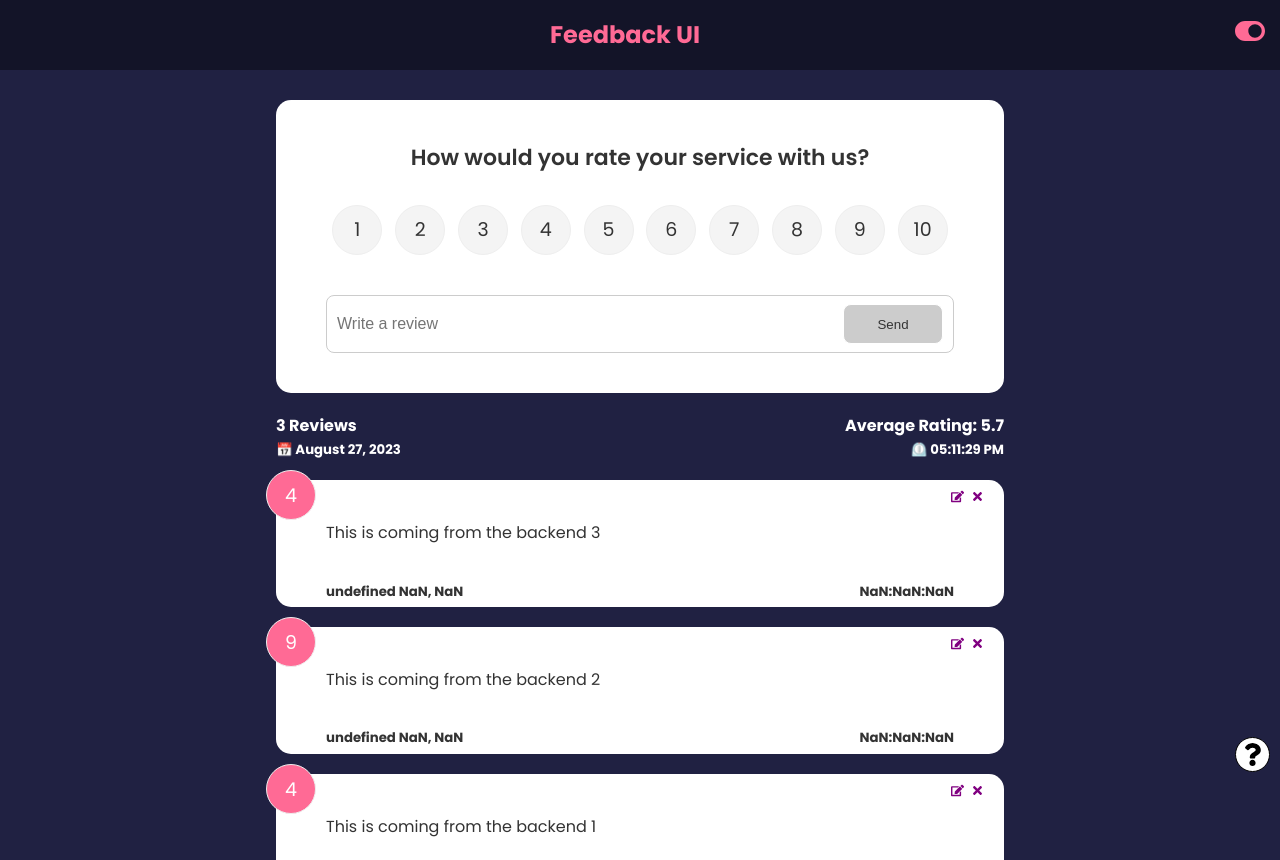
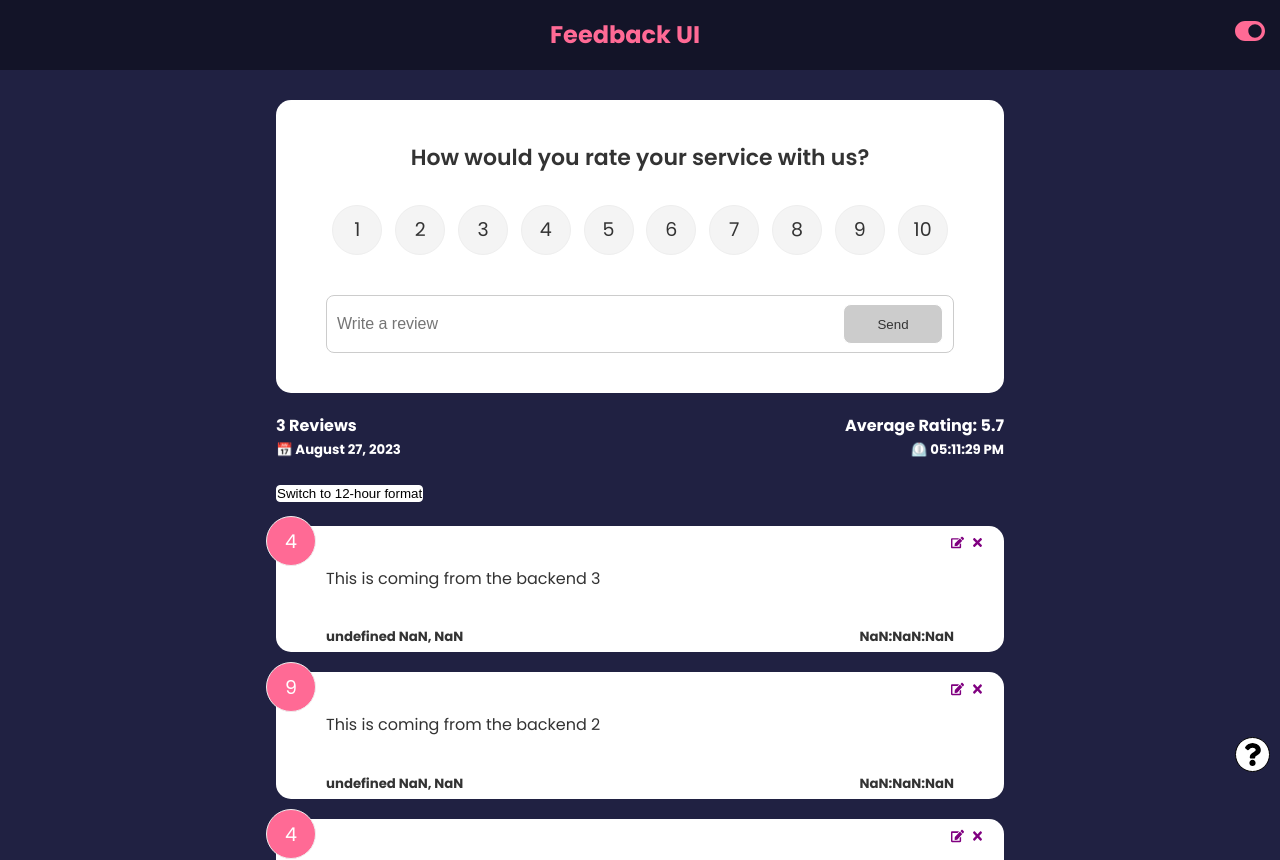
Before and after one commit to techstackmedia/react-front-to-back, a React (Create React App) app: page / in a window 1280 px wide. Shown: the top 860 px of the page. Built offline with nearby package versions, Linux system fonts and the light colour scheme; data requests are answered from the project's data file.

Commit message:
implementing time format toggling in a feedback list

```diff
--- a/src/components/Feedback/FeedbackItem.jsx
+++ b/src/components/Feedback/FeedbackItem.jsx
@@ -4,8 +4,9 @@ import Card from '../shared/Card';
 import closeIcon from '../../images/closeIcon.svg';
 import editIcon from '../../images/editIcon.svg';
 
-const FeedbackItem = ({ item }) => {
+const FeedbackItem = ({ item, is24HrFormat }) => {
   const { deleteFeedback, editFeedback, isFalse } = useContext(FeedbackContext);
+  console.log(is24HrFormat)
   const inputDate = item.date;
 
   // Create a Date object from the input string
@@ -41,7 +42,7 @@ const FeedbackItem = ({ item }) => {
     const minutes = date.getMinutes().toString().padStart(2, '0');
     const seconds = date.getSeconds().toString().padStart(2, '0');
 
-    if (is24HourFormat) {
+    if (is24HourFormat && is24HrFormat) {
       return `${hours.toString().padStart(2, '0')}:${minutes}:${seconds}`;
     } else {
       const amOrPm = hours >= 12 ? 'PM' : 'AM';
@@ -49,6 +50,7 @@ const FeedbackItem = ({ item }) => {
       return `${twelveHourFormat}:${minutes}:${seconds} ${amOrPm}`;
     }
   };
+
 
   const handleTimeToggle = () => {
     setIs24HourFormat((prevFormat) => !prevFormat);
--- a/src/components/Feedback/FeedbackList.jsx
+++ b/src/components/Feedback/FeedbackList.jsx
@@ -1,20 +1,67 @@
+import React, { useState, useEffect } from 'react';
 import FeedbackItem from './FeedbackItem';
 import Pulse from '../Pulse';
-import useFeedback from  '../../hooks/useFeedback'
+import useFeedback from '../../hooks/useFeedback';
 
 const FeedbackList = () => {
   const { feedback, isLoading } = useFeedback();
+  const [is24HrFormat, setIs24HrFormat] = useState(true);
+
+  // Load the user's preference from localStorage on component mount
+  useEffect(() => {
+    const storedFormat = localStorage.getItem('timeFormat');
+    if (storedFormat) {
+      setIs24HrFormat(storedFormat === '24-hour');
+    }
+  }, []);
+
+  // Function to toggle the time format and update localStorage
+  const handleTimeToggle = () => {
+    setIs24HrFormat((prevFormat) => {
+      const newFormat = !prevFormat;
+      localStorage.setItem('timeFormat', newFormat ? '24-hour' : '12-hour');
+      return newFormat;
+    });
+  };
 
   if (!isLoading && (!feedback || feedback.length === 0)) {
     return <p>No Feedback Yet</p>;
   }
+  /*background: #fff;
+    border: 1px solid #fff;
+    padding: 5px 10px;
+    border-radius: 4px; */
 
   return isLoading ? (
     <Pulse />
   ) : (
     <div className='feedback-list'>
+      {/* Display the time format toggle button */}
+      <div>
+        <button
+          onClick={handleTimeToggle}
+          style={{
+            backgroundColor: '#fff',
+            border: '1px solid #fff',
+            borderRadius: 4,
+            cursor: 'pointer',
+          }}
+        >
+          {is24HrFormat
+            ? 'Switch to 12-hour format'
+            : 'Switch to 24-hour format'}
+        </button>
+      </div>
+
       {feedback.map((feedbackItem) => {
-        return <FeedbackItem item={feedbackItem} key={feedbackItem._id} />;
+        // Pass the is24HourFormat state to the FeedbackItem component
+        return (
+          <FeedbackItem
+            item={feedbackItem}
+            key={feedbackItem._id}
+            is24HrFormat={is24HrFormat}
+          />
+        );
       })}
     </div>
   );
```
Also changed, not shown: 1 other file (tests, documents, lock files or other folders).
